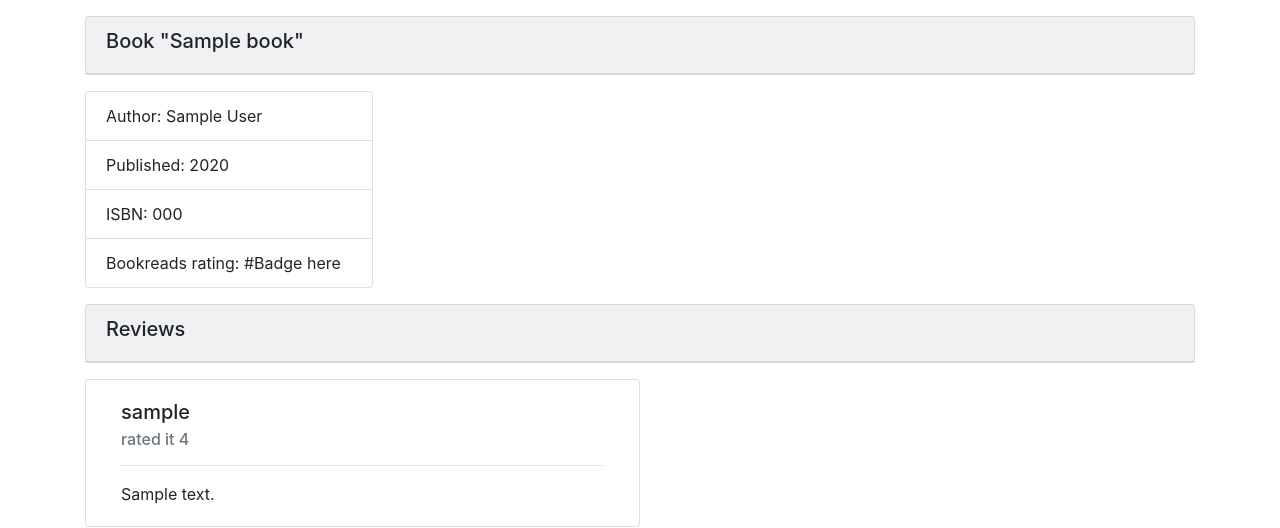
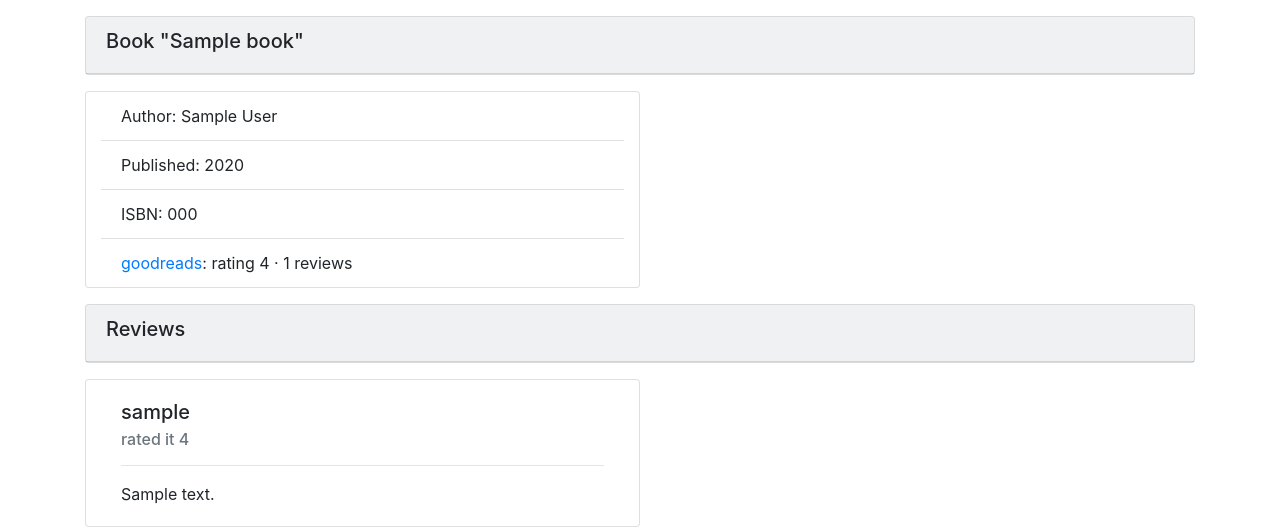
Before and after one commit to slsh1o/simple-book-review, a Flask app: template templates/book.html in a window 1280 px wide. Shown: the part 56-584 px from the top of the page. Run offline with Flask 2, Linux system fonts and the light colour scheme; the template is opened without the code that fills it: most values are stand-ins (such as "Sample title", 1, 10 or a date in 2020); some libraries are stand-ins or nearby versions.

Commit message:
display goodreads review data on book page

```diff
--- a/application.py
+++ b/application.py
@@ -1,8 +1,9 @@
 import os
+import requests
 
 from flask import (
     Flask, session, render_template, request,
-    redirect, url_for)
+    redirect, url_for, jsonify)
 from flask_session import Session
 from sqlalchemy import create_engine
 from sqlalchemy.orm import scoped_session, sessionmaker
@@ -25,7 +26,7 @@ engine = create_engine(os.getenv("DATABASE_URL_PROJECT1"))
 db = scoped_session(sessionmaker(bind=engine))
 
 # Set goodreads api key
-goodreas_api_key = os.getenv("GOODREADS_API_KEY")
+goodreads_api_key = os.getenv("GOODREADS_API_KEY")
 
 
 @app.route("/")
@@ -131,14 +132,31 @@ def book(book_id):
             db.commit()
             return redirect(url_for('book', book_id=book_id))
 
+    # fetch isbn for call to goodreads api
+    isbn = db.execute(
+        'SELECT isbn FROM books WHERE id = :id',
+        {'id': book_id}
+    ).first()
+
+    # request to goodreads api by isbn
+    res = requests.get("https://www.goodreads.com/book/review_counts.json",
+                       params={'key': goodreads_api_key, 'isbns': isbn})
+    # check response to be 200 or ignore goodreads' raiting
+    book_rating = ''
+    if res.ok:
+        book_rating = {'count': res.json()['books'][0]['work_ratings_count'],
+                       'rating': res.json()['books'][0]['average_rating']}
+
+    # fetch book from db by id
     book = db.execute(
         'SELECT id, isbn, title, author, year FROM books WHERE id = :id',
         {'id': book_id}
     ).first()
+    # fetch all reviews for this book
     reviews = db.execute(
         'SELECT u.name user_name, r.user_text user_text, r.rating rating FROM reviews r \
         INNER JOIN users_table u ON r.user_id = u.id \
         WHERE r.books_id = :bid',
         {'bid': book_id}
     ).fetchall()
-    return render_template('book.html', book=book, reviews=reviews)
+    return render_template('book.html', book=book, reviews=reviews, book_rating=book_rating)
--- a/templates/book.html
+++ b/templates/book.html
@@ -6,12 +6,16 @@
       <h5>Book "{{ book.title }}"</h5>
     </div>
 </div>
-<div class="card" style="width: 18rem;">
+<div class="card col-6">
     <ul class="list-group list-group-flush">
       <li class="list-group-item">Author: {{ book.author }}</li>
       <li class="list-group-item">Published: {{ book.year }}</li>
       <li class="list-group-item">ISBN: {{ book.isbn }}</li>
-      <li class="list-group-item">Bookreads rating: #Badge here</li>
+      {% if book_rating %}
+      <li class="list-group-item"><a href="https://www.goodreads.com" target="_blank">
+        goodreads</a>: rating {{ book_rating.rating }} · {{ book_rating.count }} reviews
+      </li>
+      {% endif %}
     </ul>
 </div>
 <div class="card bg-light mb-3 mt-3">
```
